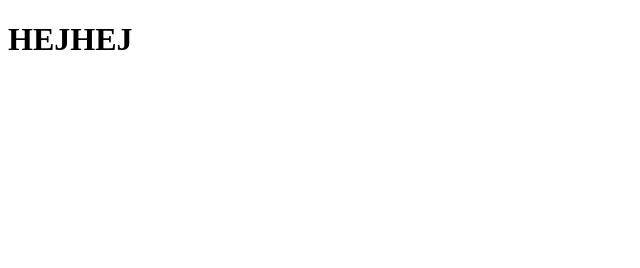
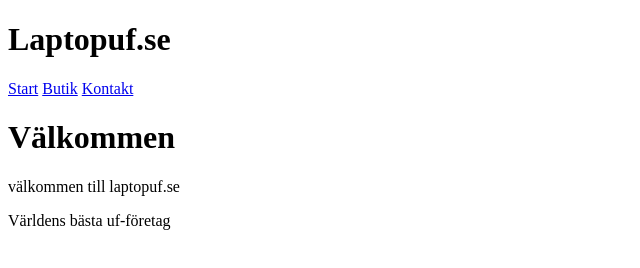
Before and after one commit to VilleJohnsson/VilleJohnsson.github.io, a plain HTML site: page index.html in a window 1280 px wide. Shown: the whole page, without its empty margins (0-640 px from the left). Drawn offline with Linux system fonts and the light colour scheme.

Commit message:
uppdaterade webbsidan

```diff
--- a/index.html
+++ b/index.html
@@ -1,4 +1,21 @@
 <!DOCTYPE html>
-    <body>
-        <h1>HEJHEJ</h1>
-    </body>
+<html>
+        <head>
+            <title>Laptop uf</title>
+            <link rel="stylesheet" href="mall.css"/>
+        </head>
+        <body>
+            <div class="container">
+                <h1 class="logo">Laptopuf.se</h1>
+                <nav>
+                    <!--menyn-->
+                    <a href="index.html">Start</a>
+                    <a href="butik.html">Butik</a>
+                    <a href="kontakt.html">Kontakt</a>
+                </nav>
+                <h1>Välkommen</h1>
+                <p>välkommen till laptopuf.se</p>
+                <p>Världens bästa uf-företag</p>
+            </div>
+        </body>
+</html>
```
